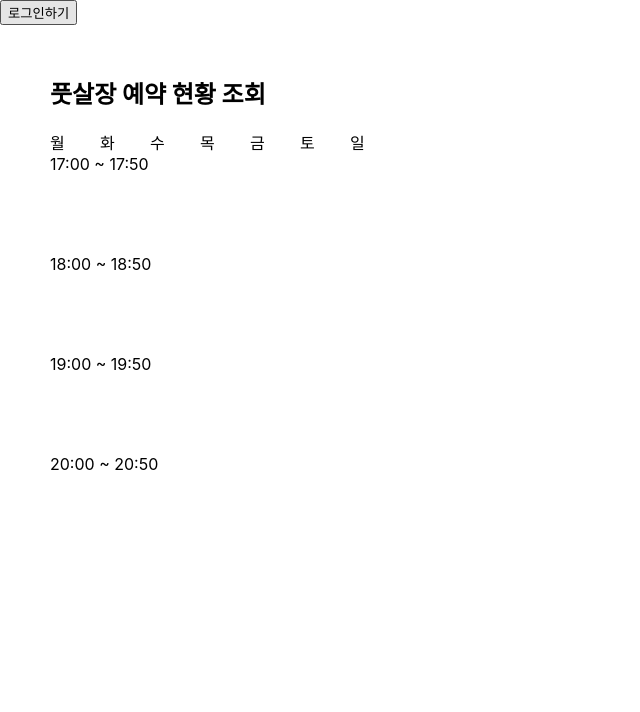
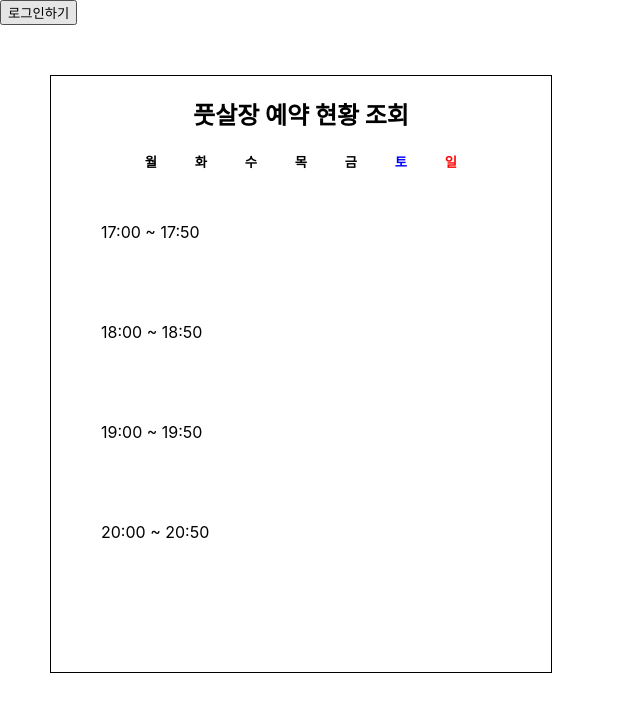
Before and after one commit to SuungYul/mj-futsal, a React (Create React App) app: page / in a window 1280 px wide. Shown: the top 712 px of the page, without its empty margins (0-640 px from the left). Built offline with nearby package versions, Linux system fonts and the light colour scheme; no server answers.

Commit message:
메인페이지 css 하는중-SY

```diff
--- a/package.json
+++ b/package.json
@@ -7,6 +7,7 @@
     "@testing-library/react": "^13.4.0",
     "@testing-library/user-event": "^13.5.0",
     "firebase": "^8.10.1",
+    "jquery": "^3.6.1",
     "react": "^18.2.0",
     "react-dom": "^18.2.0",
     "react-router-dom": "^6.4.2",
--- a/src/component/main/lookUp.css
+++ b/src/component/main/lookUp.css
@@ -1,14 +1,50 @@
 #container{
     width:500px;
     margin:50px;
+    border: solid 1px black;
+}
+
+#title{
+    text-align: center;
+}
+
+.weekContainer > button{
+    /* display: flex; */
+    /* 월~일을 조회 아래 가운데 정렬 시킴 */
+    justify-content: center;
+    text-align: center;
+    border: none;
+    font-weight: bold;
+    background: none;
+    cursor: pointer;
+
+}
+
+.weekContainer > button:focus{
+    background-color: chartreuse;
+}
+/* 마우스 올렸을 때 색 변경 */
+.weekContainer > button:hover{
+    background-color:chartreuse;
+    /* border:  1px lightgray; */
+}
+
+.sat{
+    color: blue;
+}
+
+.sun{
+    color: red;
 }
 
 .weekContainer{
     display: grid;
+    justify-content: center;
     grid-template-columns: repeat(7,50px);
 }
 
 #timeTable{
+    padding: 50px;
     display: grid;
     grid-template-rows: repeat(4,100px);
     grid-template-columns: 300px;
--- a/src/component/main/lookUp.js
+++ b/src/component/main/lookUp.js
@@ -1,17 +1,16 @@
-import {getData} from "../../database/firebase.js"
 import "./lookUp.css"
 const LookUp = () =>{
 
     return  <div id = "container">
-        <h2>풋살장 예약 현황 조회</h2>
+        <h2 id="title">풋살장 예약 현황 조회</h2>
         <div className="weekContainer">
-            <div className="week">월</div>
-            <div className="week">화</div>
-            <div className="week">수</div>
-            <div className="week">목</div>
-            <div className="week">금</div>
-            <div className="week">토</div>
-            <div className="week">일</div>
+            <button className="mon">월</button>
+            <button className="tue">화</button>
+            <button className="wed">수</button>
+            <button className="thu">목</button>
+            <button className="fri">금</button>
+            <button className="sat">토</button>
+            <button className="sun">일</button>
         </div>
         <div id ="timeTable">
             <div className="reInfo">17:00 ~ 17:50</div>
@@ -22,3 +21,7 @@ const LookUp = () =>{
     </div>;
 }
 export default LookUp
+
+function buttonlistener () {
+
+}
```
Also changed, not shown: 1 other file (tests, documents, lock files or other folders).
